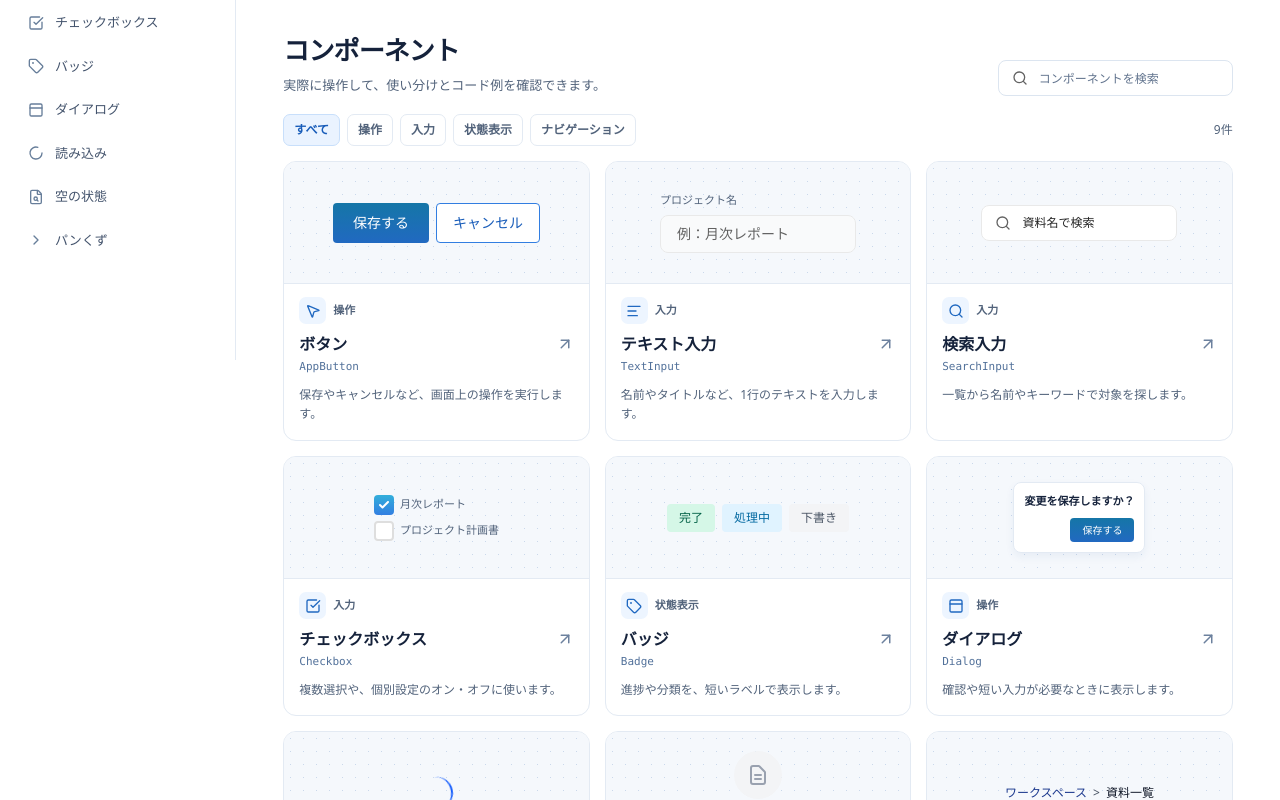
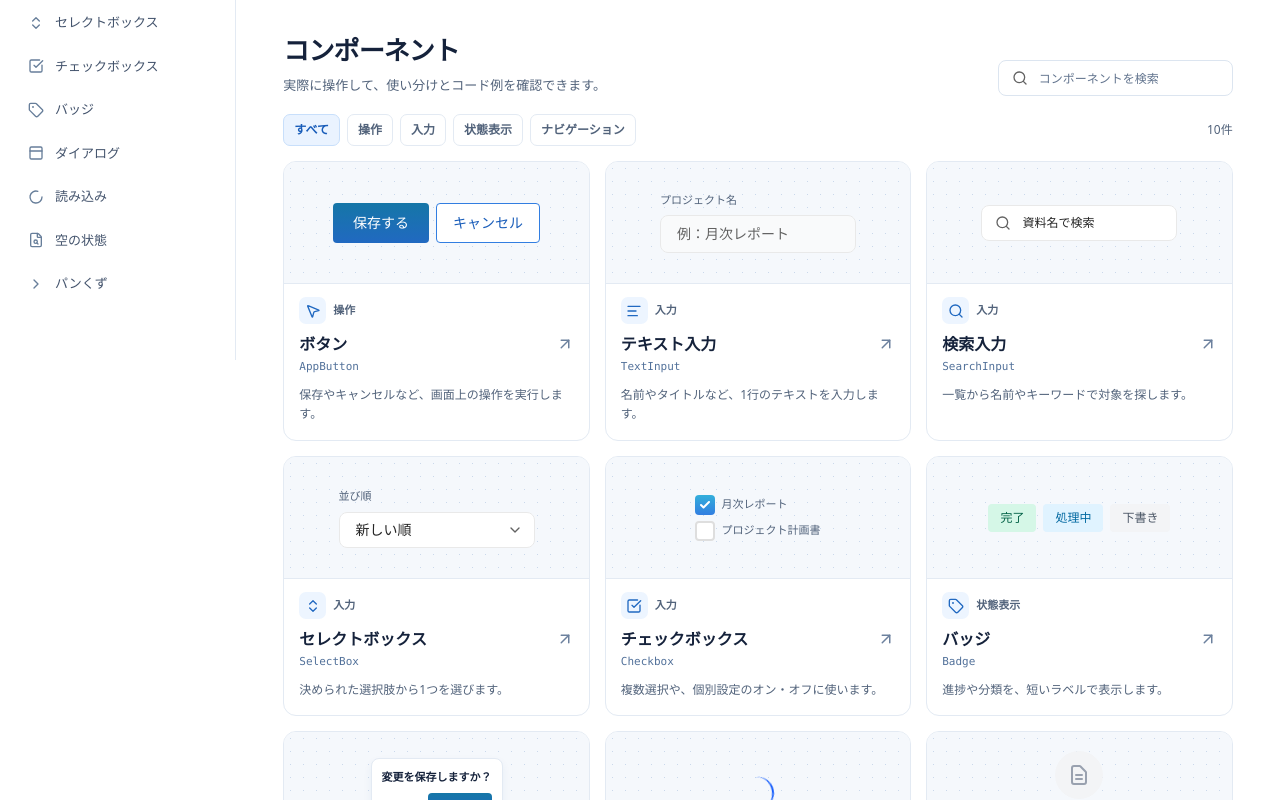
Before and after one commit to solvifai/solvifai-ui, a React (Vite) app: page / in a window 1280 px wide. Shown: the part 440-1240 px from the top of the page. Built offline with nearby package versions, Linux system fonts and the light colour scheme.

Commit message:
Add SelectBox to the UI catalog

```diff
--- a/src/catalog/components.ts
+++ b/src/catalog/components.ts
@@ -2,6 +2,7 @@ import {
   AlignLeft,
   CheckSquare,
   ChevronRight,
+  ChevronsUpDown,
   FileSearch,
   LoaderCircle,
   MousePointer2,
@@ -99,6 +100,32 @@ import { TextInput } from "./ui/TextInput";
 />`,
   },
   {
+    id: "select-box",
+    name: "SelectBox",
+    label: "セレクトボックス",
+    category: "入力",
+    icon: ChevronsUpDown,
+    description: "決められた選択肢から1つを選びます。",
+    guidance: [
+      "ラベルに何を選ぶかを書き、フォームの値には選択肢ごとに一意の value を指定します。",
+      '選択を必須にする場合は required を指定し、未選択の案内には value="" の無効な選択肢を使います。',
+      "エラー時は aria-invalid を指定し、aria-describedby で修正方法を示す文に関連付けます。",
+    ],
+    variants: ["未選択", "選択済み", "エラー", "無効"],
+    file: "SelectBox.tsx",
+    code: `import { FormField } from "./ui/FormField";
+import { SelectBox } from "./ui/SelectBox";
+
+<FormField label="並び順" htmlFor="sort">
+  <SelectBox id="sort" name="sort" defaultValue="" required>
+    <option value="" disabled>選択してください</option>
+    <option value="recent">新しい順</option>
+    <option value="oldest">古い順</option>
+    <option value="name">名前順</option>
+  </SelectBox>
+</FormField>`,
+  },
+  {
     id: "checkbox",
     name: "Checkbox",
     label: "チェックボックス",
@@ -108,7 +135,7 @@ import { TextInput } from "./ui/TextInput";
     guidance: [
       "選択対象がわかるラベルを隣に表示し、ariaLabel にも指定します。",
       "一覧の全選択では、一部だけが選択された状態に indeterminate を使います。",
-      "選択肢を1件に限定する場合は、ラジオボタンを使います。",
+      "1件だけ選ぶ場合はセレクトボックスを使えます。少数の選択肢を常に見せたい場合はラジオボタンを使います。",
     ],
     variants: ["Unchecked", "Checked", "Mixed", "Disabled"],
     file: "Checkbox.tsx",
--- a/src/catalog/guidelines.md
+++ b/src/catalog/guidelines.md
@@ -3,7 +3,7 @@
 SolvifAI v2のモックや新機能のUIに、[UIカタログ](https://solvifai.github.io/solvifai-ui/)を使う。
 
 1. 画面の目的と主操作を先に決める。保存や作成など、同じ操作のまとまりの中で最優先の操作に AppButton の primary を使う。
-2. ボタン、検索、入力、チェックボックス、状態表示、確認ダイアログは、カタログで用途と利用例を確認してから選ぶ。
+2. ボタン、検索、入力、セレクトボックス、チェックボックス、状態表示、確認ダイアログは、カタログで用途と利用例を確認してから選ぶ。
 3. 色・文字・境界線は既存のデザイントークンを使う。状態は色と文言で示す。
 4. 入力欄にラベルを付ける。入力エラーには原因と修正方法を表示する。検索0件とデータ未作成では次にできる操作が伝わる文言を使う。
 5. 操作はキーボードでも行えるようにする。フォーカスが見えることと、ダイアログを閉じると開いたボタンに戻ることを確認する。
--- a/src/catalog/previews.tsx
+++ b/src/catalog/previews.tsx
@@ -17,6 +17,7 @@ import { SimpleEmptyState } from "../ui/EmptyState";
 import { FormField } from "../ui/FormField";
 import { LoadingSpinner } from "../ui/LoadingSpinner";
 import { SearchInput } from "../ui/SearchInput";
+import { SelectBox } from "../ui/SelectBox";
 import { SimpleBreadcrumb } from "../ui/SimpleBreadcrumb";
 import { TextInput } from "../ui/TextInput";
 
@@ -110,6 +111,59 @@ function SearchPreview() {
           subMessage="別のキーワードで検索してください。"
         />
       )}
+    </div>
+  );
+}
+
+function SelectBoxPreview() {
+  const [category, setCategory] = useState("");
+  const id = useId();
+  const invalid = category === "";
+
+  return (
+    <div className="demo-form">
+      <FormField label="並び順" htmlFor={id + "-sort"}>
+        <SelectBox id={id + "-sort"} defaultValue="">
+          <option value="" disabled>
+            選択してください
+          </option>
+          <option value="recent">新しい順</option>
+          <option value="oldest">古い順</option>
+          <option value="name">名前順</option>
+        </SelectBox>
+      </FormField>
+      <FormField label="表示形式" htmlFor={id + "-view"}>
+        <SelectBox id={id + "-view"} defaultValue="list">
+          <option value="list">一覧</option>
+          <option value="grid">グリッド</option>
+        </SelectBox>
+      </FormField>
+      <FormField label="カテゴリ（必須）" htmlFor={id + "-category"}>
+        <SelectBox
+          id={id + "-category"}
+          aria-invalid={invalid || undefined}
+          aria-describedby={invalid ? id + "-error" : undefined}
+          required
+          value={category}
+          onChange={(event) => setCategory(event.currentTarget.value)}
+        >
+          <option value="" disabled>
+            選択してください
+          </option>
+          <option value="report">レポート</option>
+          <option value="minutes">議事録</option>
+        </SelectBox>
+        {invalid ? (
+          <p id={id + "-error"} className="demo-error">
+            カテゴリを選択してください。
+          </p>
+        ) : null}
+      </FormField>
+      <FormField label="アクセス権限" htmlFor={id + "-permission"}>
+        <SelectBox id={id + "-permission"} defaultValue="read" disabled>
+          <option value="read">閲覧のみ</option>
+        </SelectBox>
+      </FormField>
     </div>
   );
 }
@@ -238,6 +292,7 @@ export const previews = {
   "app-button": ButtonPreview,
   "text-input": TextPreview,
   "search-input": SearchPreview,
+  "select-box": SelectBoxPreview,
   checkbox: CheckboxPreview,
   badge: BadgePreview,
   dialog: DialogPreview,
@@ -269,6 +324,17 @@ export function CardPreview({ id }: { id: keyof typeof previews }) {
       return (
         <div className="mini-form">
           <SearchInput value="" onChange={() => {}} placeholder="資料名で検索" />
+        </div>
+      );
+    case "select-box":
+      return (
+        <div className="mini-form">
+          <FormField label="並び順">
+            <SelectBox className="h-9 text-sm" defaultValue="recent">
+              <option value="recent">新しい順</option>
+              <option value="oldest">古い順</option>
+            </SelectBox>
+          </FormField>
         </div>
       );
     case "checkbox":
--- /dev/null
+++ b/src/ui/SelectBox.tsx
@@ -0,0 +1,24 @@
+import { ChevronDown } from "lucide-react";
+import type { ComponentPropsWithRef } from "react";
+
+import { cn } from "./cn";
+
+export type SelectBoxProps = Omit<ComponentPropsWithRef<"select">, "multiple" | "size">;
+
+export function SelectBox({ className, ...props }: SelectBoxProps) {
+  return (
+    <div className="relative">
+      <select
+        {...props}
+        className={cn(
+          "h-[50px] w-full appearance-none rounded-lg border border-border-control bg-white pr-10 pl-4 text-base text-text-primary focus:border-brand-primary aria-invalid:border-rose-500 aria-invalid:focus-visible:outline-rose-500 disabled:cursor-not-allowed disabled:bg-product-bg disabled:text-text-muted forced-colors:appearance-auto",
+          className,
+        )}
+      />
+      <ChevronDown
+        aria-hidden="true"
+        className="pointer-events-none absolute top-1/2 right-3 size-4 -translate-y-1/2 text-text-muted forced-colors:hidden"
+      />
+    </div>
+  );
+}
```
Also changed, not shown: 1 other file (tests, documents, lock files or other folders).
